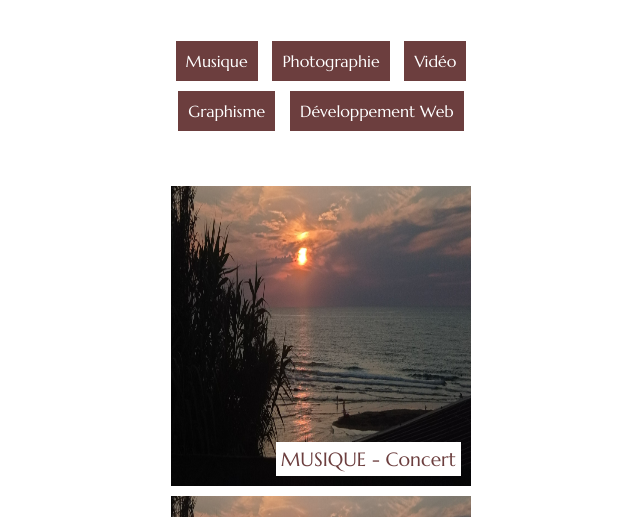
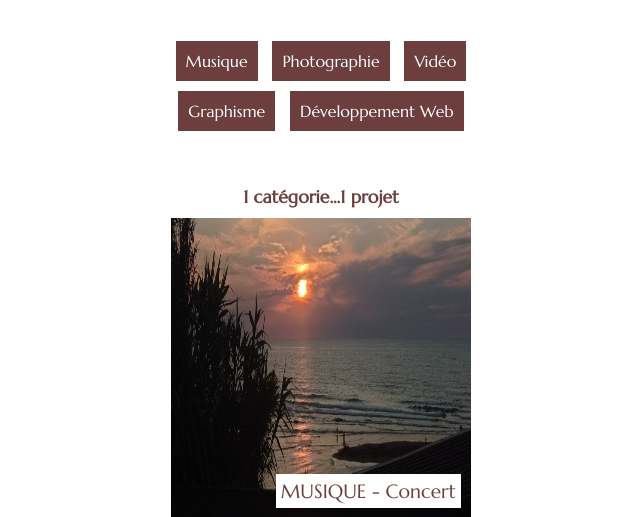
Before and after one commit to nahinaboireau/Portfolio, a PHP site: page /projet.html in a window 1280 px wide. Shown: the part 230-747 px from the top of the page, without its empty margins (319-959 px from the left). Run offline with PHP 8.4, Linux system fonts and the light colour scheme.

Commit message:
:cookie:
fin tel

```diff
--- a/projet.css
+++ b/projet.css
@@ -162,7 +162,16 @@ p{
     margin-right:20px;
 }
 
+.titre-categorie{
+    color: #6C3E3E;
+    font-family: 'Marcellus', serif;
+    font-size: 1.1em;
+    display: flex;
+    justify-content: center;
+    margin:auto;
+    margin-top:10px;
 
+}
 
 
 /* footer */
--- a/projet.html
+++ b/projet.html
@@ -54,6 +54,7 @@
             </div>
 
             <div class="tous-projets">
+                <h1 class="titre-categorie">1 catégorie...1 projet</h1>
                 <div class="projet-associe">
                     <div class="carre">
                         <img src="./images/image-accueil.jpg" alt="">
```
